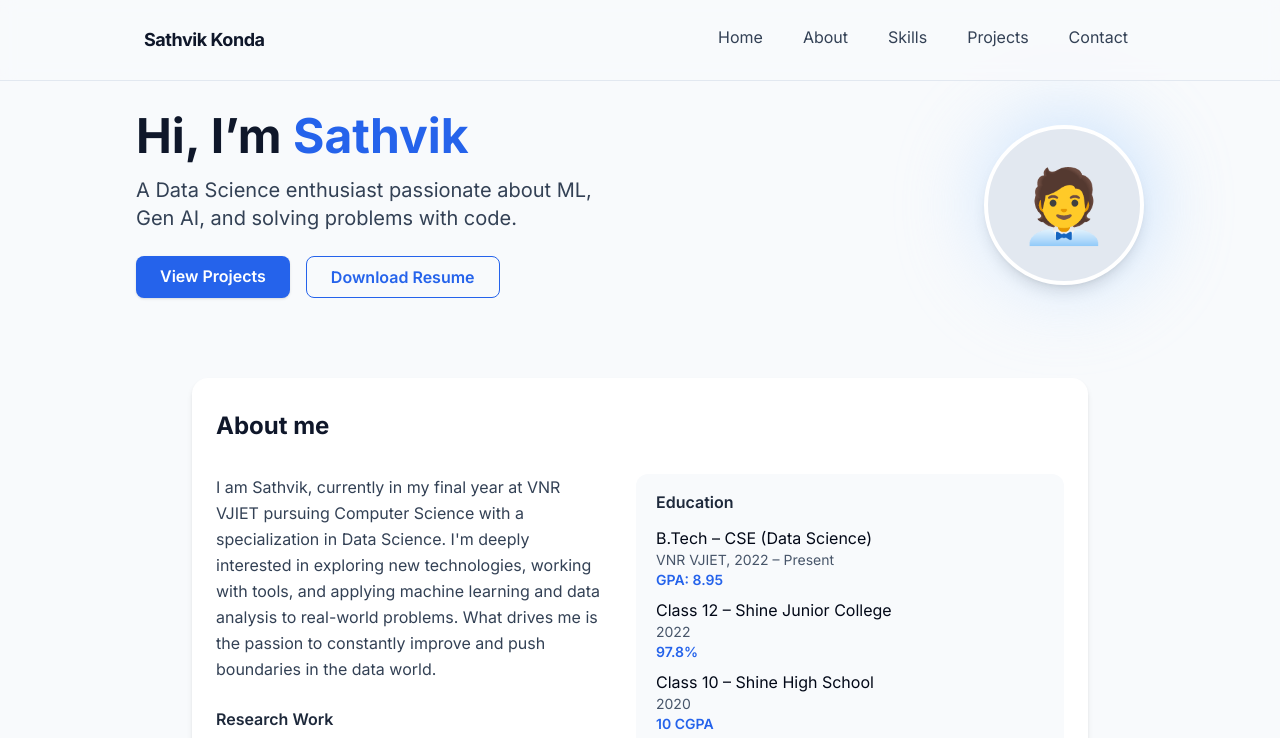
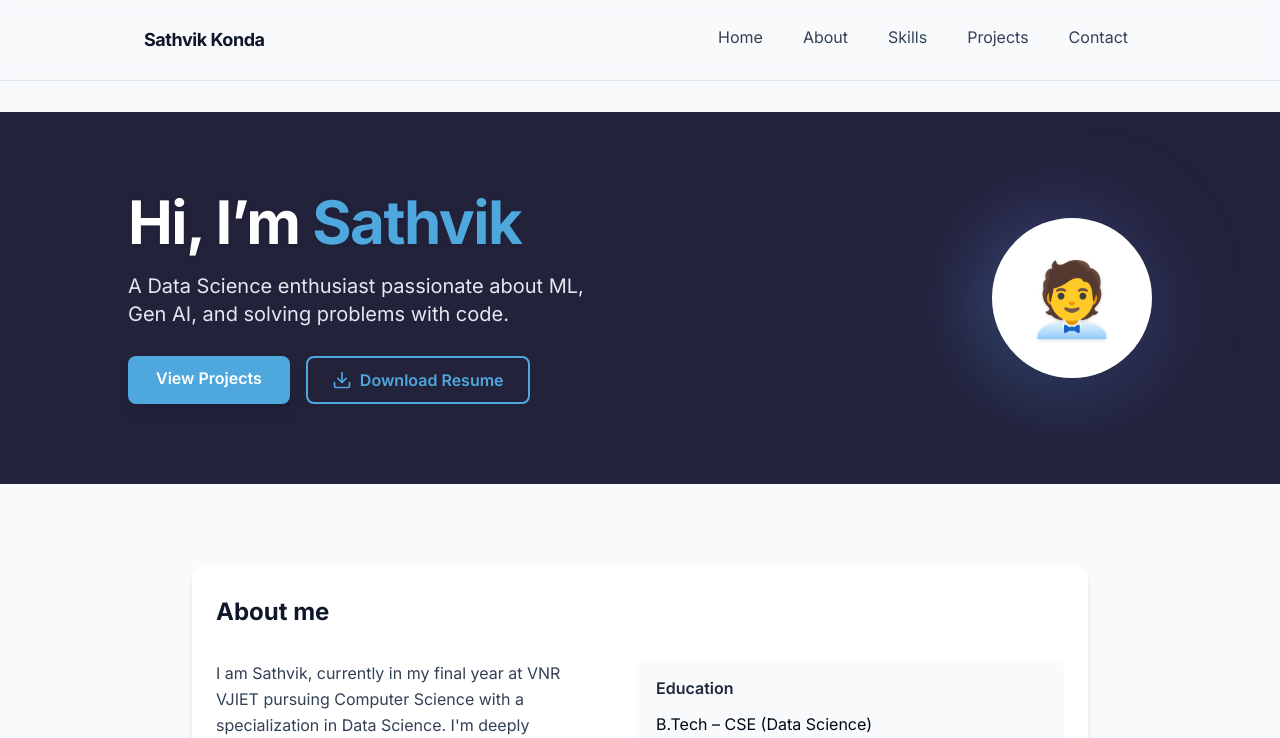
Before and after one commit to sathvik8317/sathvik-konda-portfolio, a React (Vite) app: page / in a window 1280 px wide. Shown: the top 738 px of the page. Built offline with nearby package versions, Linux system fonts and the light colour scheme.

Commit message:
Enhance Hero section UI
Updated Hero section with a modern UI using the #22223b color palette.

```diff
--- a/src/components/Hero.tsx
+++ b/src/components/Hero.tsx
@@ -1,40 +1,44 @@
+
+import { Download } from "lucide-react";
 
 const Hero = () => (
-  <div className="max-w-5xl mx-auto w-full flex flex-col-reverse sm:flex-row items-center gap-10 px-2">
+  <section className="w-full bg-[#22223b] py-12 sm:py-20 px-2">
+    <div className="max-w-5xl mx-auto flex flex-col-reverse sm:flex-row items-center gap-10">
       <div className="flex-1 flex flex-col items-center sm:items-start text-center sm:text-left">
-      <h1 className="text-3xl sm:text-4xl md:text-5xl font-bold text-slate-900 mb-4">
-        Hi, I’m <span className="text-blue-600">Sathvik</span>
+        <h1 className="text-4xl sm:text-5xl md:text-6xl font-bold mb-5 text-white tracking-tight drop-shadow">
+          Hi, I’m <span className="text-[#4ea8de]">Sathvik</span>
         </h1>
-      <p className="text-lg sm:text-xl text-slate-700 mb-6 max-w-lg">
+        <p className="text-lg sm:text-xl text-slate-200 mb-7 max-w-lg font-medium">
           A Data Science enthusiast passionate about ML, Gen AI, and solving problems with code.
         </p>
         <div className="flex gap-4">
           <a
             href="#projects"
-          className="bg-blue-600 text-white px-6 py-2 rounded-lg font-semibold shadow hover:bg-blue-700 transition-colors"
+            className="bg-[#4ea8de] hover:bg-[#009ddc] text-white px-7 py-2.5 rounded-lg font-semibold shadow-lg transition duration-200 text-base focus:outline-none focus:ring-2 focus:ring-[#4ea8de] focus:ring-offset-2"
           >
             View Projects
           </a>
           <a
             href="/resume.pdf"
             download
-          className="border border-blue-600 text-blue-600 px-6 py-2 rounded-lg font-semibold hover:bg-blue-50 transition"
+            className="flex items-center gap-2 border-2 border-[#4ea8de] text-[#4ea8de] px-6 py-2.5 rounded-lg font-semibold transition duration-200 hover:bg-[#22223b]/70 hover:text-white hover:border-white focus:outline-none focus:ring-2 focus:ring-[#4ea8de] focus:ring-offset-2"
           >
+            <Download className="w-5 h-5" />
             Download Resume
           </a>
         </div>
       </div>
       <div className="flex-1 flex justify-center sm:justify-end">
-      {/* Profile Image Placeholder */}
         <div className="relative">
-        <div className="absolute w-44 h-44 bg-gradient-to-tr from-blue-100 to-blue-300 rounded-full left-1/2 -translate-x-1/2 top-1/2 -translate-y-1/2 blur-2xl opacity-60"></div>
-        <div className="relative z-10 overflow-hidden rounded-full w-40 h-40 shadow-lg border-4 border-white bg-slate-200 flex items-center justify-center">
-          {/* Replace with actual profile image if available */}
-          <span className="text-slate-400 text-7xl">🧑‍💼</span>
+          {/* Decorative blob */}
+          <div className="absolute w-44 h-44 bg-gradient-to-tr from-[#4ea8de] via-[#4f5dab] to-[#22223b] rounded-full left-1/2 -translate-x-1/2 top-1/2 -translate-y-1/2 blur-2xl opacity-60"></div>
+          <div className="relative z-10 overflow-hidden rounded-full w-40 h-40 shadow-2xl border-4 border-white bg-white flex items-center justify-center">
+            <span className="text-[#4ea8de] text-7xl drop-shadow">🧑‍💼</span>
           </div>
         </div>
       </div>
     </div>
+  </section>
 );
 
 export default Hero;
```
Lines whose indentation alone changed are shown as unchanged.
